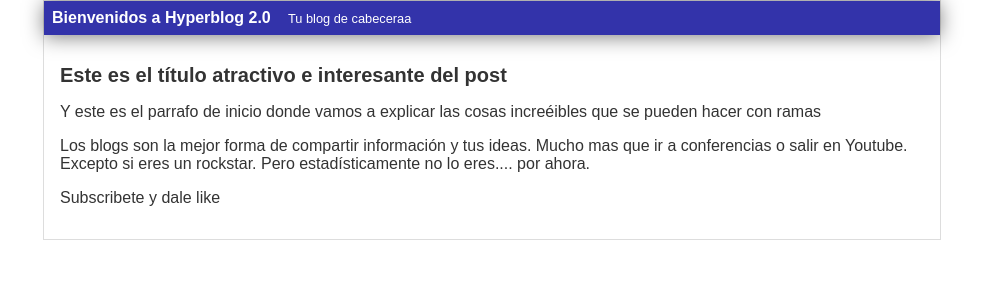
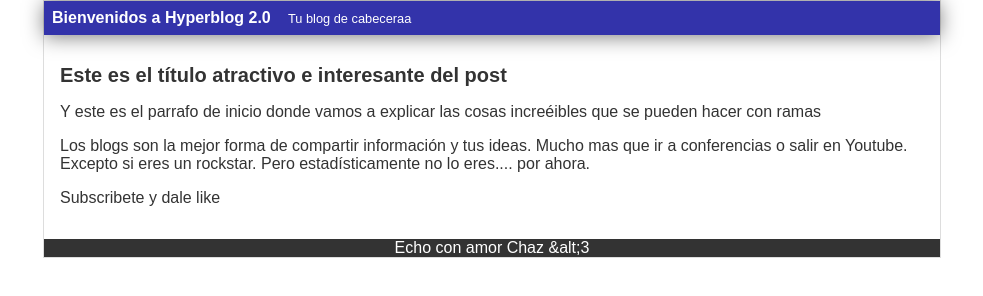
Before and after one commit to JaredOrtz/hyperblog, a plain HTML site: page index.html in a window 1280 px wide. Shown: the whole page, without its empty margins (148-1131 px from the left). Drawn offline with Linux system fonts and the light colour scheme.

Commit message:
Footer terminado

```diff
--- a/css/styles.css
+++ b/css/styles.css
@@ -42,3 +42,10 @@ body
 {
     padding: 1em;
 }
+#footer
+{
+    background: #333;
+    color: #fff;
+    text-align: center;
+    padding: 0 0.5em;
+}
--- a/index.html
+++ b/index.html
@@ -19,6 +19,9 @@
             <p>Los blogs son la mejor forma de compartir información y tus ideas. Mucho mas que ir a conferencias o salir en Youtube. Excepto si eres un rockstar. Pero estadísticamente no lo eres.... por ahora.</p>
             <p>Subscribete y dale like</p>
         </div>
+        <div id="footer">
+            Echo con amor Chaz &alt;3
+        </div>
     </div>
 </body>
 </html>
```
